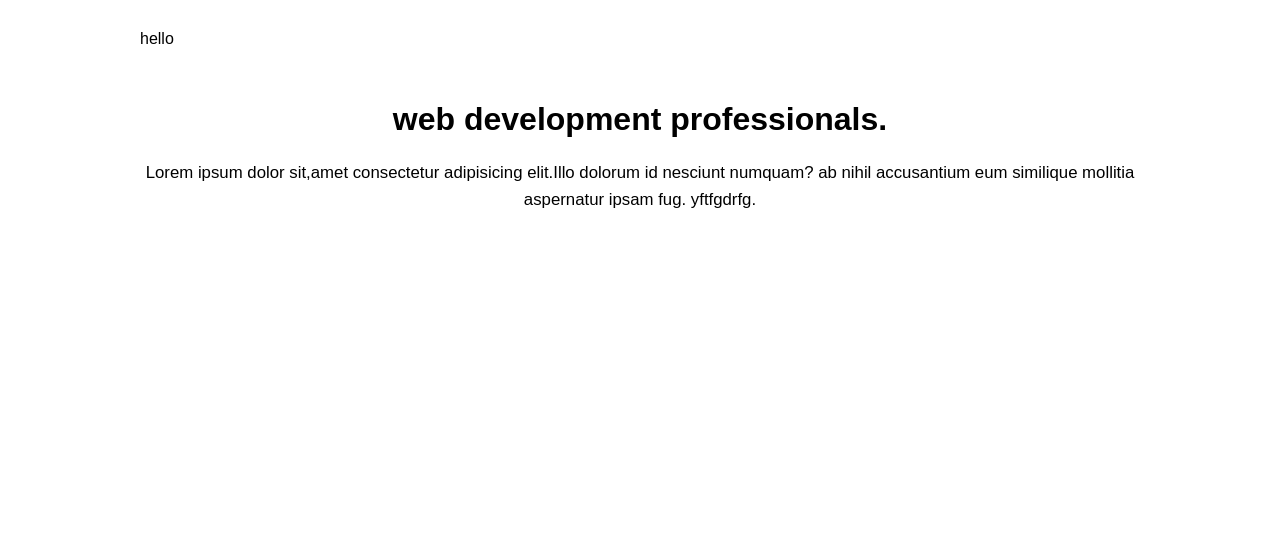
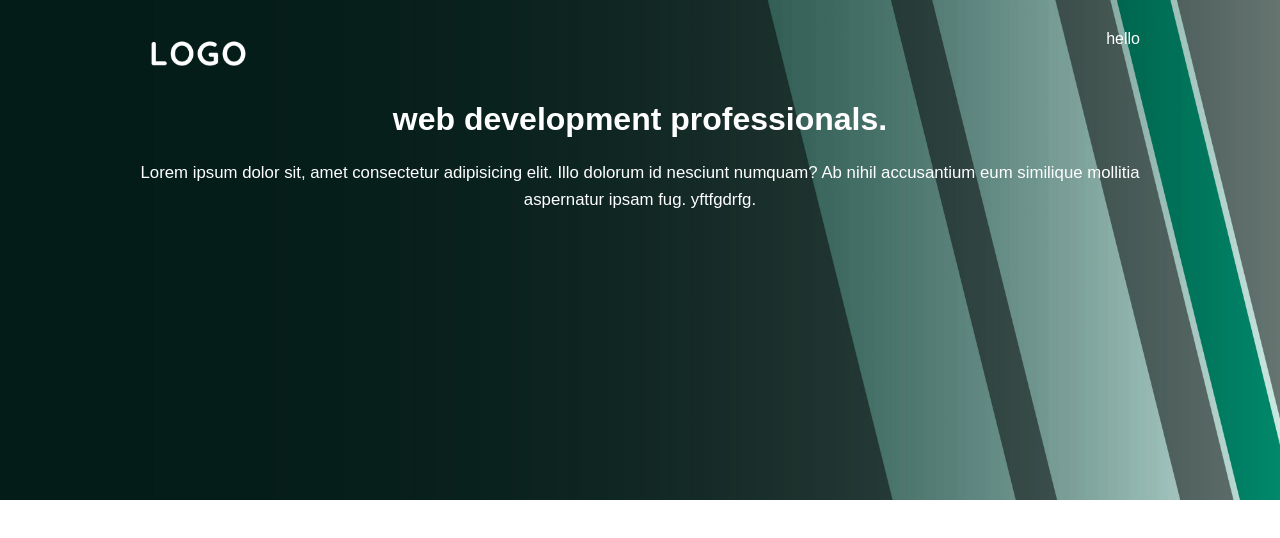
Before and after one commit to TwilightHelen/First-website, a plain HTML site: page index.html in a window 1280 px wide. Drawn offline with Linux system fonts and the light colour scheme.

Commit message:
first commit

```diff
--- a/css/main.css
+++ b/css/main.css
@@ -30,7 +30,7 @@ text-align: center;
     background:#ffffff;
 }
 
-.sectionn--dark{
+.section--dark{
     background:#1b4848;
     color:#ffffff;
 }
@@ -51,6 +51,5 @@ display:block;
 
 #hero{
     height:500px;
-background: url("../images/landing.jpg")
     background-size:cover;
 }
--- a/index.html
+++ b/index.html
@@ -3,24 +3,23 @@
 <head>
     <meta charset="UTF-8">
     <meta name="viewport" content="width=device-width, initial-scale=1.0">
-    <meta http-equiv="X-UA-Compatible" content="ie=edge">
+    <meta http-equiv="X-UA-Compatible" content="IE=edge"> <!-- Corrected meta tag -->
     <title>Microsite</title>
-    <link rel="stylesheet" href="./css/main.css">
+    <link rel="stylesheet" href="/css/main.css">
 </head>
 <body>
-<div class="section section--dark" id="hero">
+<div class="section section--dark" id="hero"  style="background-image: url('/images/landing.jpg');">
     <div class="section__content">
         <div class="banner">
-    <img. src="./images/logo.png" alt="Site Logo" class="banner__logo">
+            <img src="/images/logo.png" alt="Site Logo" class="banner__logo"> <!-- Added closing tag for <img> -->
             <span>hello</span>
         </div>
-    <div class="ctabox"></div>
-    <h1 class=" ctabox__heading">web development professionals.</h1>
+        <div class="ctabox"></div> <!-- Corrected the class name -->
+        <h1 class="ctabox__heading">web development professionals.</h1> <!-- Corrected the class name -->
         <div class="ctabox__content">
             <p>
-    Lorem ipsum dolor sit,amet consectetur adipisicing elit.Illo dolorum id nesciunt numquam?
-    ab nihil accusantium eum similique mollitia aspernatur ipsam fug. yftfgdrfg.
-
+                Lorem ipsum dolor sit, amet consectetur adipisicing elit. Illo dolorum id nesciunt numquam?
+                Ab nihil accusantium eum similique mollitia aspernatur ipsam fug. yftfgdrfg.
             </p>
         </div>
     </div>
```
Also changed, not shown: css/landing.jpg (added). Lines whose indentation alone changed are shown as unchanged.
